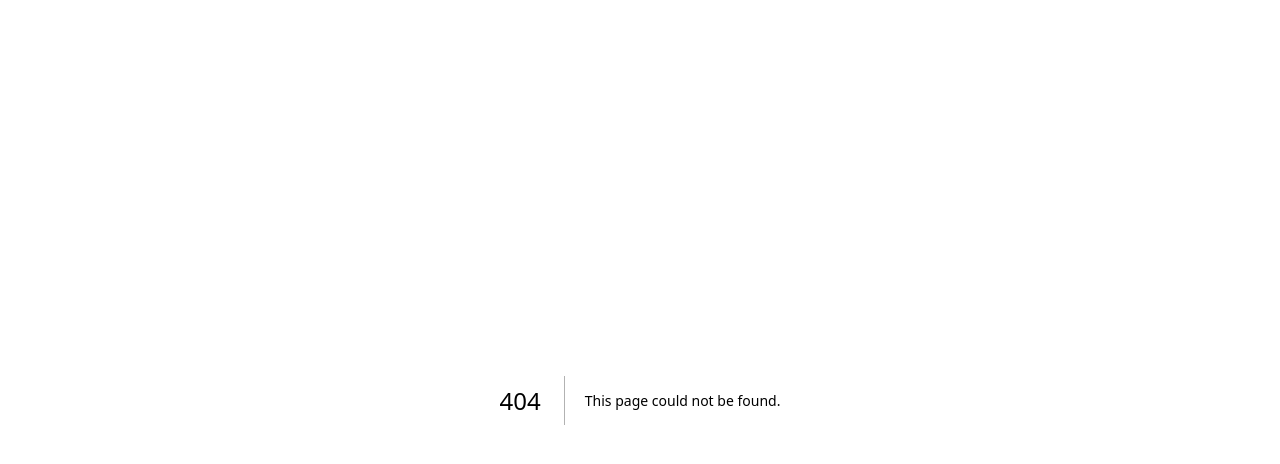
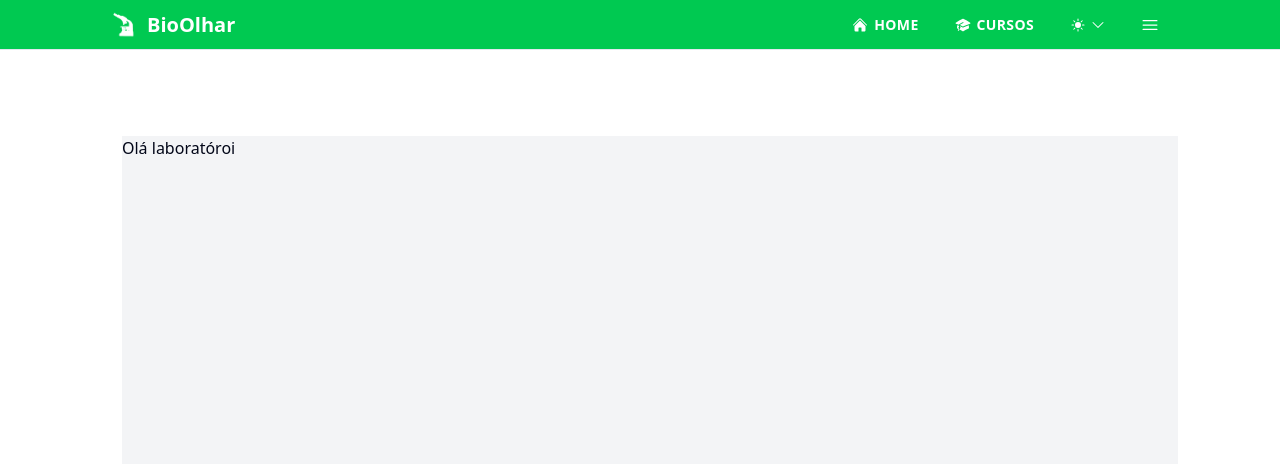
Before and after one commit to GuilhermeAlvesTeixeira/Projeto_Integrado, a Next.js app: page /moluscos/laboratorio in a window 1280 px wide. Before the commit this address had no page. Shown: the top 464 px of the page. Built offline with nearby package versions, Linux system fonts and the light colour scheme.

Commit message:
Instalando dependencias do fabric.js e criando pagina de laboratorio

```diff
--- /dev/null
+++ b/app/(main)/moluscos/laboratorio/page.tsx
@@ -0,0 +1,10 @@
+
+const LaboratorioPage = () => {
+  return (
+    <div className="min-h-screen bg-gray-100">
+      <h1>Olá laboratóroi</h1>
+    </div>
+  );
+};
+
+export default LaboratorioPage;
--- a/package.json
+++ b/package.json
@@ -19,6 +19,7 @@
     "@radix-ui/react-slot": "^1.2.3",
     "class-variance-authority": "^0.7.1",
     "clsx": "^2.1.1",
+    "fabric": "^6.7.0",
     "framer-motion": "^12.23.0",
     "lucide-react": "^0.513.0",
     "next": "15.3.3",
```
Also changed, not shown: 1 other file (tests, documents, lock files or other folders).
